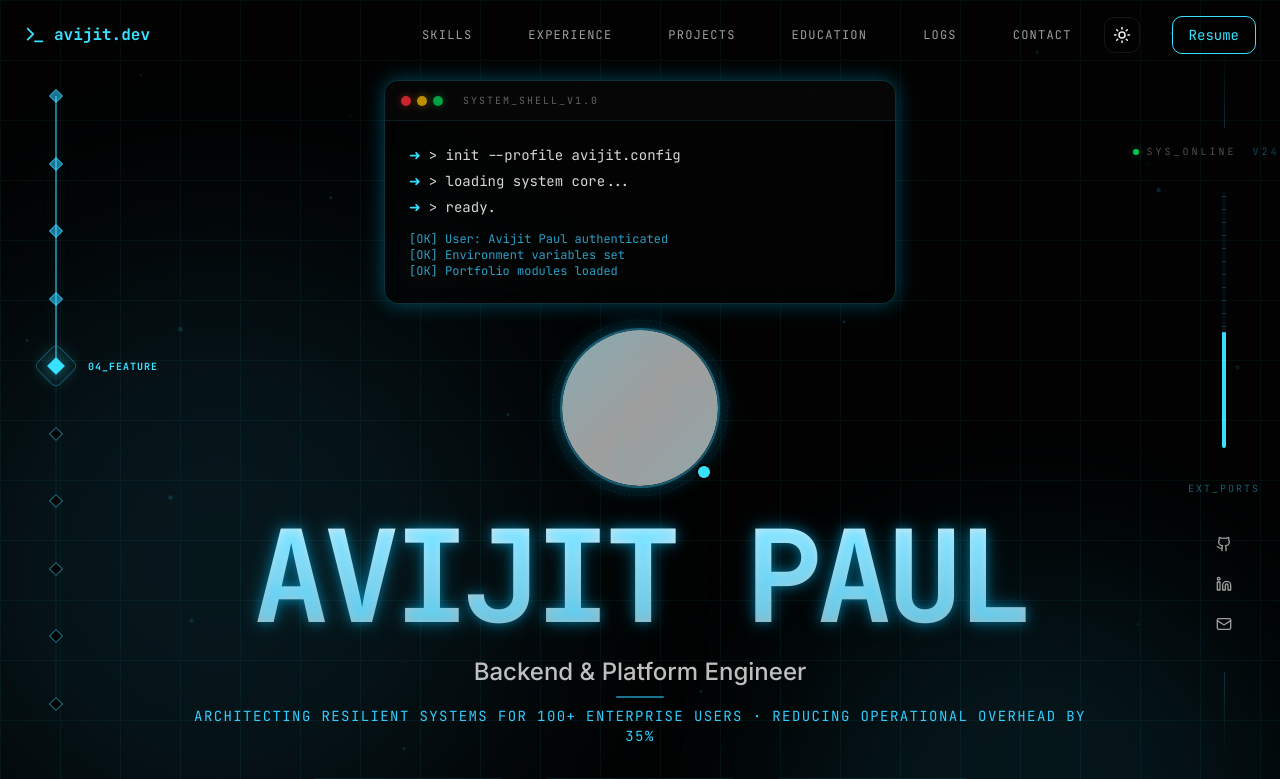
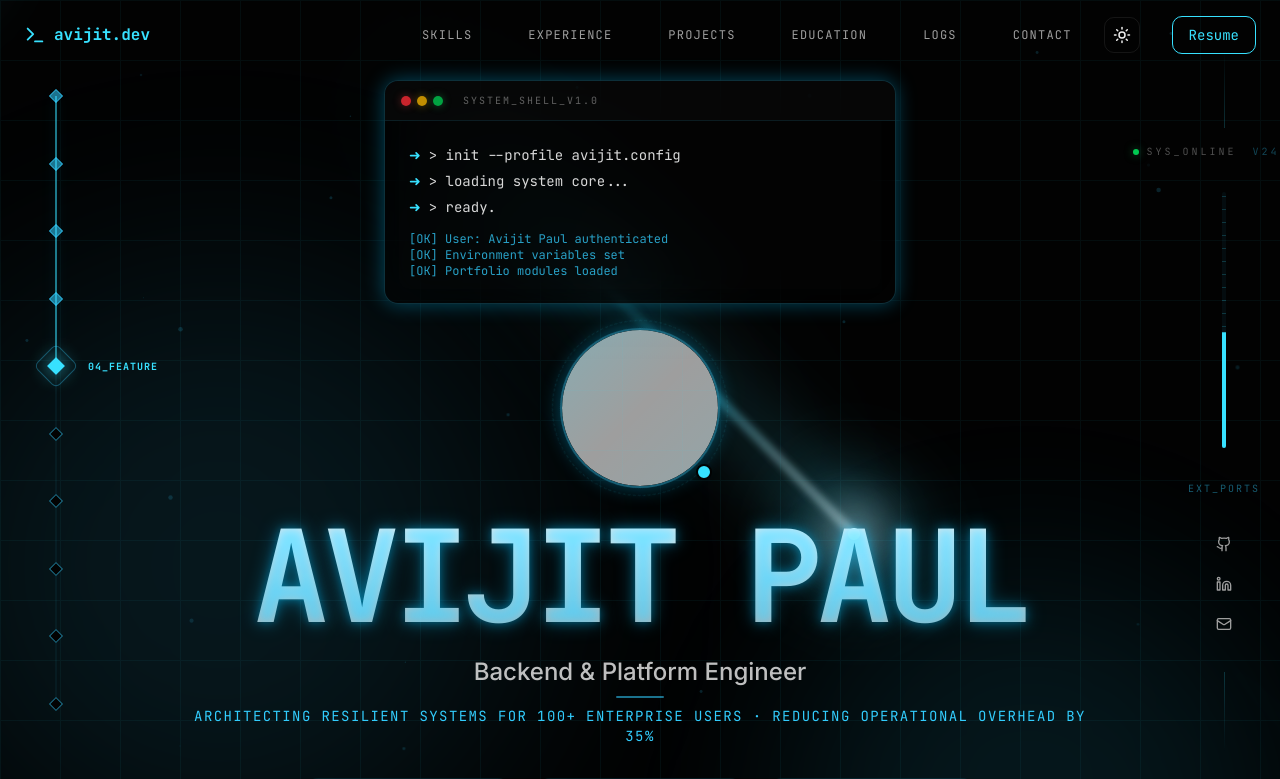
Before and after one commit to X-AVI-X/portfolio-website, a Next.js app in the folder portfolio/: page / in a window 1280 px wide. Shown: the top 779 px of the page. Built offline with nearby package versions, Linux system fonts and the light colour scheme; grey boxes are pictures that could not be loaded.

Commit message:
feat: Add an animated comet shower effect to the terminal hero background by introducing `Comet` and `CometShower` components.

```diff
--- a/portfolio/components/terminal-hero.tsx
+++ b/portfolio/components/terminal-hero.tsx
@@ -5,6 +5,77 @@ import { personalInfo } from "@/lib/data";
 import { Github, Linkedin, Mail, MapPin, Terminal, MousePointer2 } from "lucide-react";
 import { useEffect, useState, useRef, useMemo } from "react";
 import Image from "next/image";
+
+const Comet = ({ id, onFinished }: { id: number; onFinished: (id: number) => void }) => {
+    useEffect(() => {
+        const timer = setTimeout(() => {
+            onFinished(id);
+        }, 5500);
+        return () => clearTimeout(timer);
+    }, [id, onFinished]);
+
+    const startOffset = useMemo(() => Math.random() * 40 - 20, []);
+
+    return (
+        <motion.div
+            initial={{
+                top: `${startOffset - 20}vh`,
+                left: `${startOffset - 20}vw`,
+                opacity: 0,
+                rotate: 135
+            }}
+            animate={{
+                top: "120vh",
+                left: "120vw",
+                opacity: [0, 1, 1, 0],
+            }}
+            transition={{
+                duration: 5,
+                ease: "linear",
+            }}
+            className="absolute z-0 pointer-events-none"
+        >
+            <div className="relative">
+                {/* Comet Tail - Dust & Ion Trails */}
+                <div className="absolute top-[0px] left-[-25px] w-[50px] h-[700px] bg-gradient-to-t from-transparent via-primary/10 to-transparent blur-[60px] rounded-full" />
+                <div className="absolute top-[0px] left-[-12px] w-[24px] h-[550px] bg-gradient-to-t from-transparent via-primary/20 to-primary/40 blur-[35px] rounded-full" />
+                <div className="absolute top-[0px] left-[-2px] w-[4px] h-[400px] bg-gradient-to-t from-transparent via-primary/70 to-white/95 rounded-full blur-[4px]" />
+
+                {/* The Coma - Atmospheric Glow */}
+                <div className="absolute top-[-30px] left-[-30px] w-[60px] h-[60px] bg-primary/20 blur-[30px] rounded-full shadow-[0_0_60px_var(--primary)]" />
+
+                {/* The Nucleus - Intense Core */}
+                <div className="absolute top-[-6px] left-[-6px] w-[12px] h-[12px] bg-white rounded-full shadow-[0_0_40px_#fff, 0_0_80px_var(--primary), 0_0_120px_var(--primary)]" />
+
+                {/* Sparkle/Flare head */}
+                <div className="absolute top-[0px] left-[0px] w-[1px] h-[1px] bg-white shadow-[0_0_50px_15px_#fff]" />
+            </div>
+        </motion.div>
+    );
+};
+
+const CometShower = () => {
+    const [comets, setComets] = useState<number[]>([]);
+
+    useEffect(() => {
+        const interval = setInterval(() => {
+            setComets(prev => [...prev, Date.now()]);
+        }, 2000); // Triggers exactly every 2 seconds
+        return () => clearInterval(interval);
+    }, []);
+
+    const removeComet = (id: number) => {
+        setComets(prev => prev.filter(m => m !== id));
+    };
+
+    return (
+        <div className="absolute inset-0 pointer-events-none overflow-hidden">
+            {comets.map(id => (
+                <Comet key={id} id={id} onFinished={removeComet} />
+            ))}
+        </div>
+    );
+};
 
 // Animated particle background
 const ParticleBackground = () => {
@@ -27,6 +98,7 @@ const ParticleBackground = () => {
 
     return (
         <div className="absolute inset-0 overflow-hidden pointer-events-none">
+            <CometShower />
             {/* Gradient orbs - theme-aware */}
             <div className="absolute top-1/4 -left-20 w-[600px] h-[600px] bg-primary/5 dark:bg-primary/20 rounded-full blur-[120px] animate-pulse" />
             <div className="absolute bottom-0 right-0 w-[500px] h-[500px] bg-primary/3 dark:bg-primary/10 rounded-full blur-[100px] animate-pulse delay-1000" />
```
